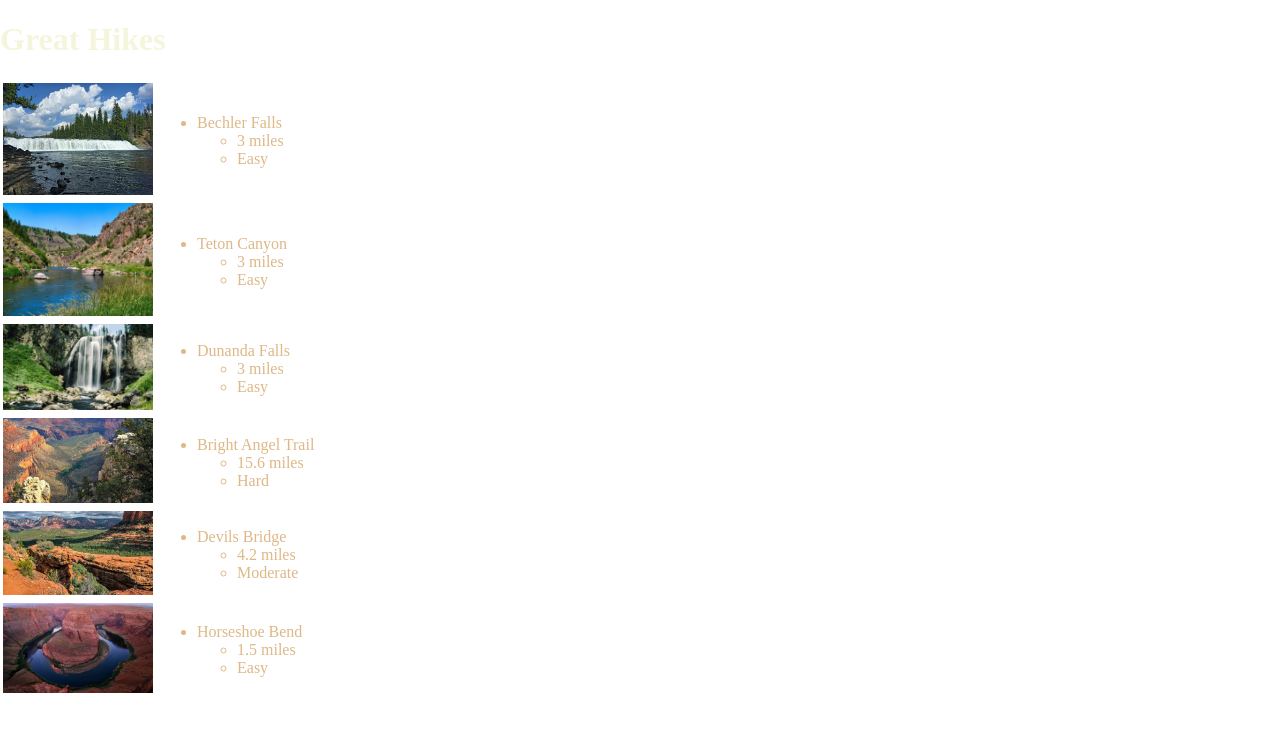
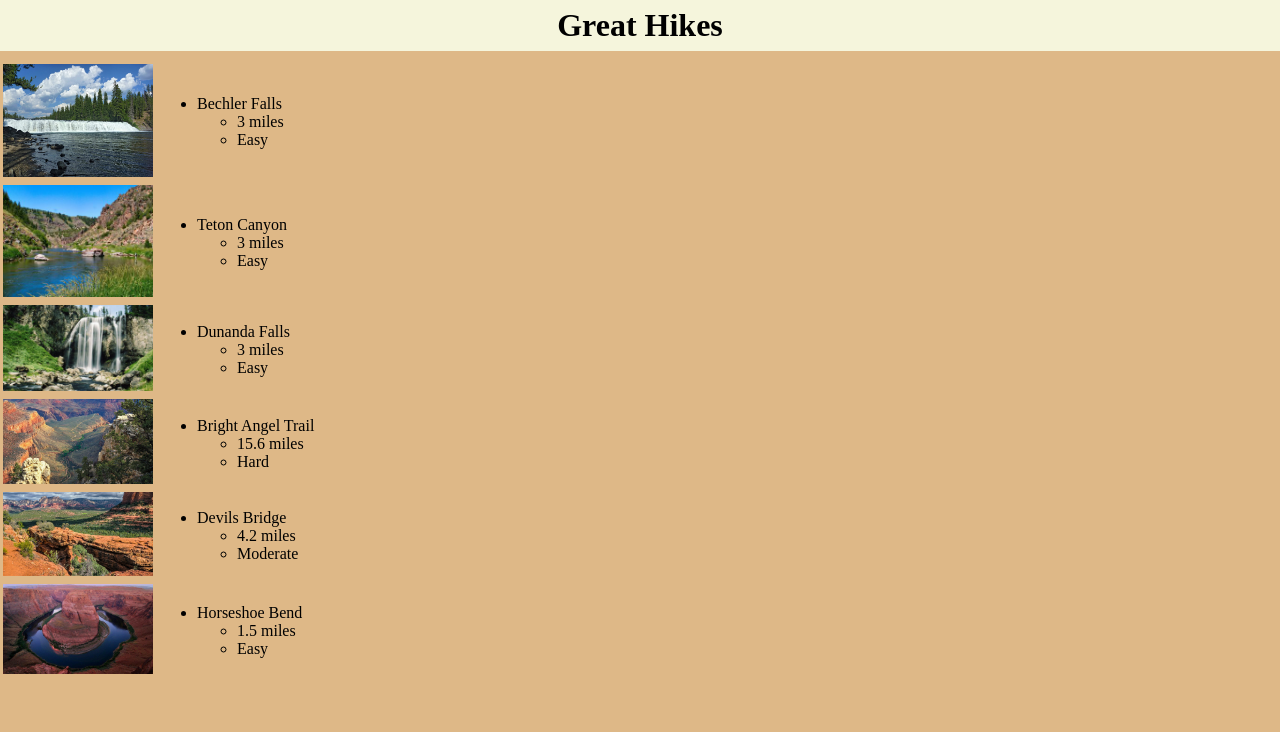
Before and after one commit to Sirrine-John/CIT_261_Group_8, a plain HTML site: page Week_05/MVC/index.html in a window 1280 px wide. Drawn offline with Linux system fonts and the light colour scheme.

Commit message:
css changes

```diff
--- a/Week_05/MVC/index.css
+++ b/Week_05/MVC/index.css
@@ -1,15 +1,19 @@
 body{
     margin: 0px;
-    color: burlywood;
+    background-color: burlywood;
 }
 h1{
-    color: beige;
+    padding: 7px;
+    margin: 0%;
+    background-color: beige;
+    text-align: center;
+    margin-bottom: 10px;
+}
+li{
+    font-weight: normal;
 }
 .ulHeader{
     font-weight: bold;
-}
-li{
-    font-weight: normal;
 }
 .hikelist{
     margin: 5px;
```
